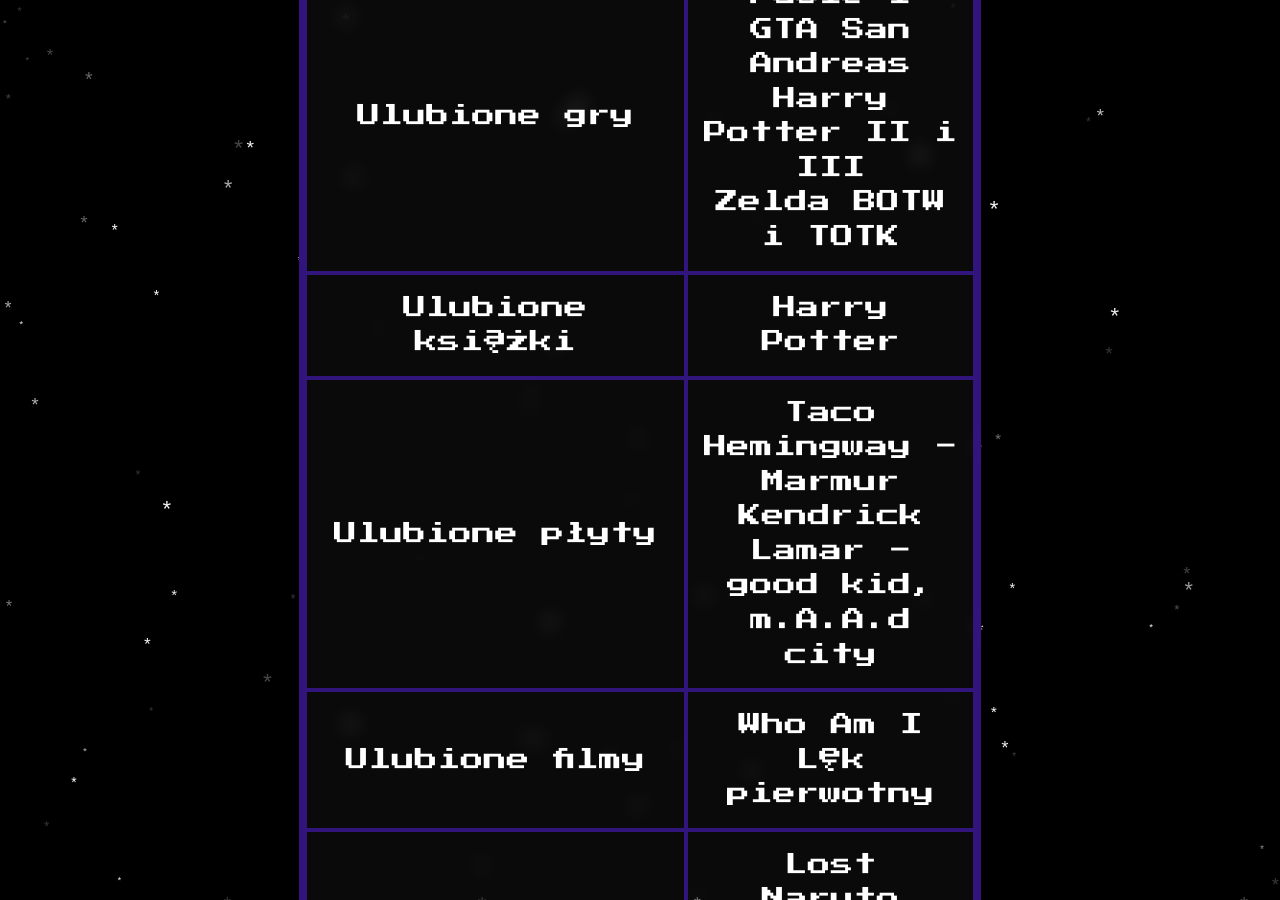
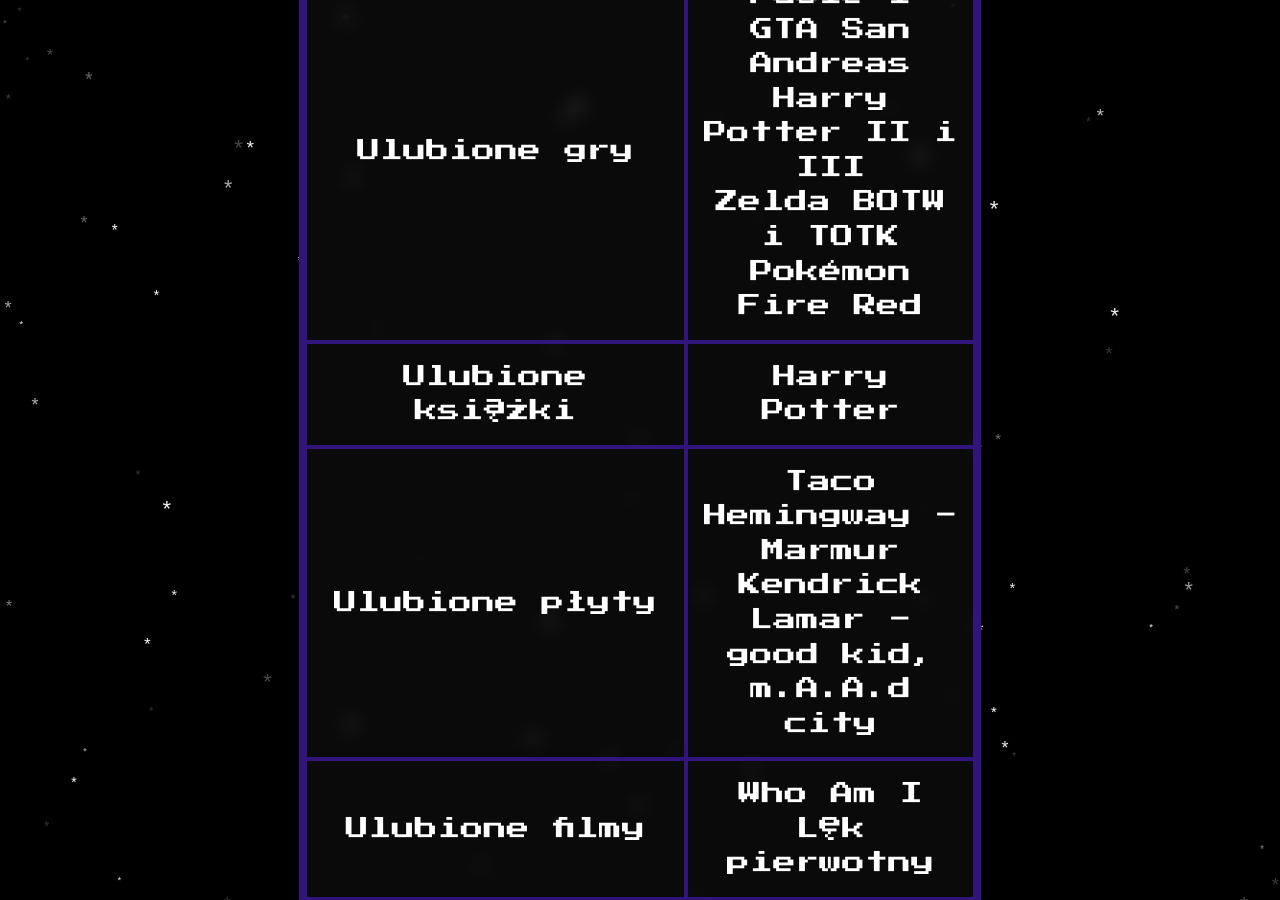
Before and after one commit to jaQbiak/jaqbiak, a Jekyll site: the page built from index.md, in a window 1280 px wide and 900 px high, scrolled down 883 px. Built offline with Jekyll 4.4.1, drawn with Linux system fonts in a browser that asks for light colours; nearby versions of some CDN libraries.

Commit message:
feat: add game to list

```diff
--- a/index.md
+++ b/index.md
@@ -40,6 +40,7 @@
                 <br>GTA San Andreas
                 <br>Harry Potter II i III
                 <br>Zelda BOTW i TOTK
+                <br>Pokémon Fire Red
             </td>
         </tr>
         <tr>
```
